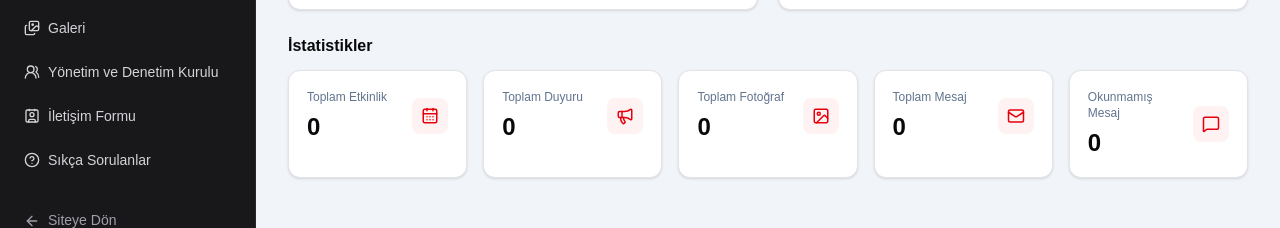
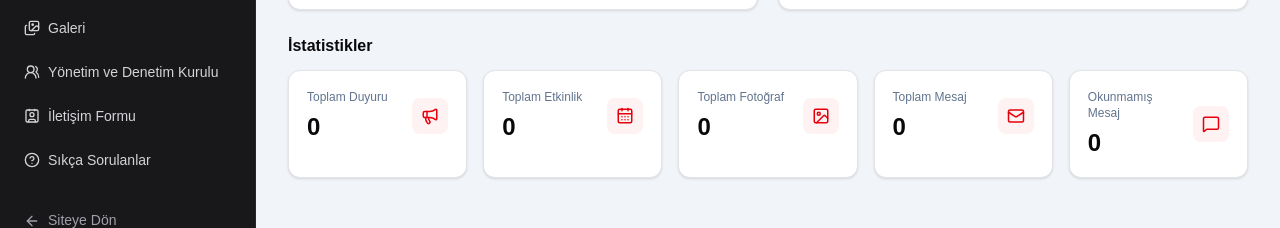
Before and after one commit to pclelif/mezun-dernegi, a Next.js app: page /admin in a window 1280 px wide. Shown: the part 324-552 px from the top of the page. Built offline with nearby package versions, Linux system fonts and the light colour scheme; no server answers; the database is empty.

Commit message:
style: swap Duyuru and Etkinlik stats cards order in dashboard

```diff
--- a/src/app/admin/page.tsx
+++ b/src/app/admin/page.tsx
@@ -26,8 +26,8 @@ export default async function AdminDashboardPage() {
   ]);
 
   const stats: { label: string; value: number; href: string; icon: LucideIcon }[] = [
+    { label: "Toplam Duyuru", value: announcements.count ?? 0, href: "/admin/duyurular", icon: Megaphone },
     { label: "Toplam Etkinlik", value: events.count ?? 0, href: "/admin/etkinlikler", icon: CalendarDays },
-    { label: "Toplam Duyuru", value: announcements.count ?? 0, href: "/admin/duyurular", icon: Megaphone },
     { label: "Toplam Fotoğraf", value: photos.count ?? 0, href: "/admin/galeri", icon: Image },
     { label: "Toplam Mesaj", value: messages.count ?? 0, href: "/admin/iletisim", icon: Mail },
     { label: "Okunmamış Mesaj", value: unread.count ?? 0, href: "/admin/iletisim", icon: MessageSquare },
```
